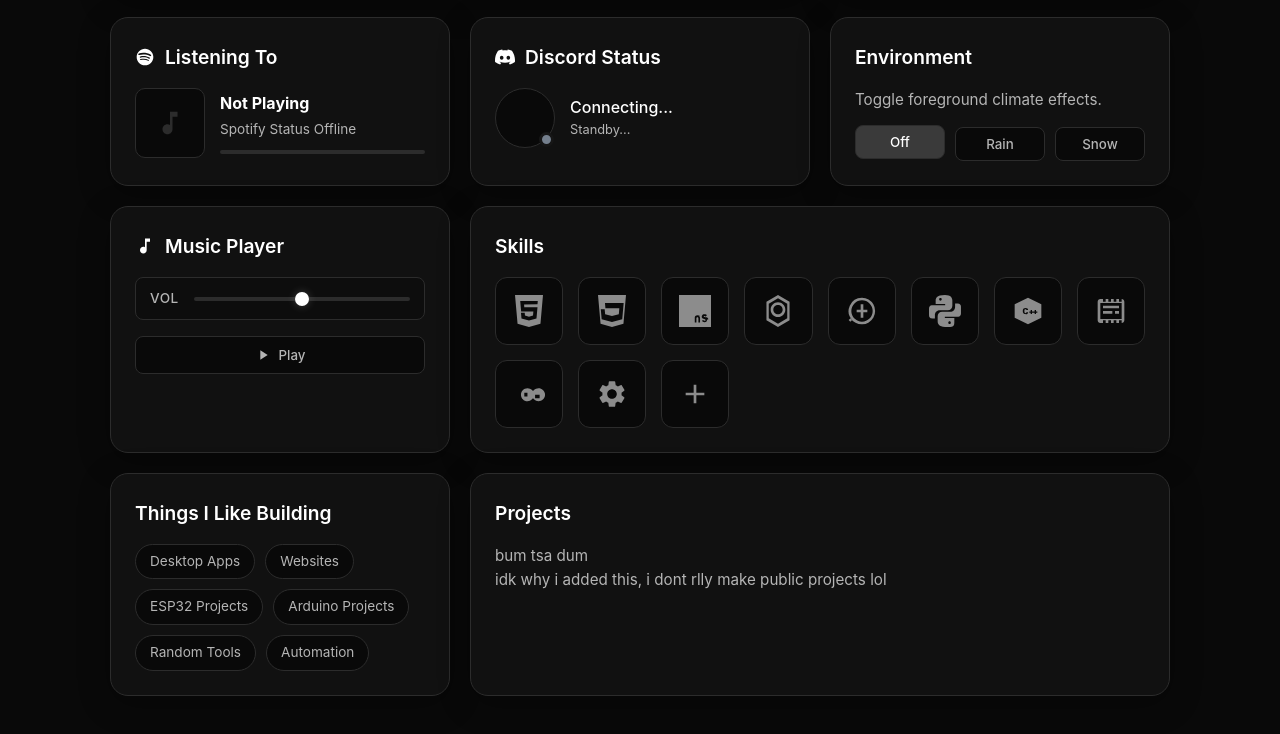
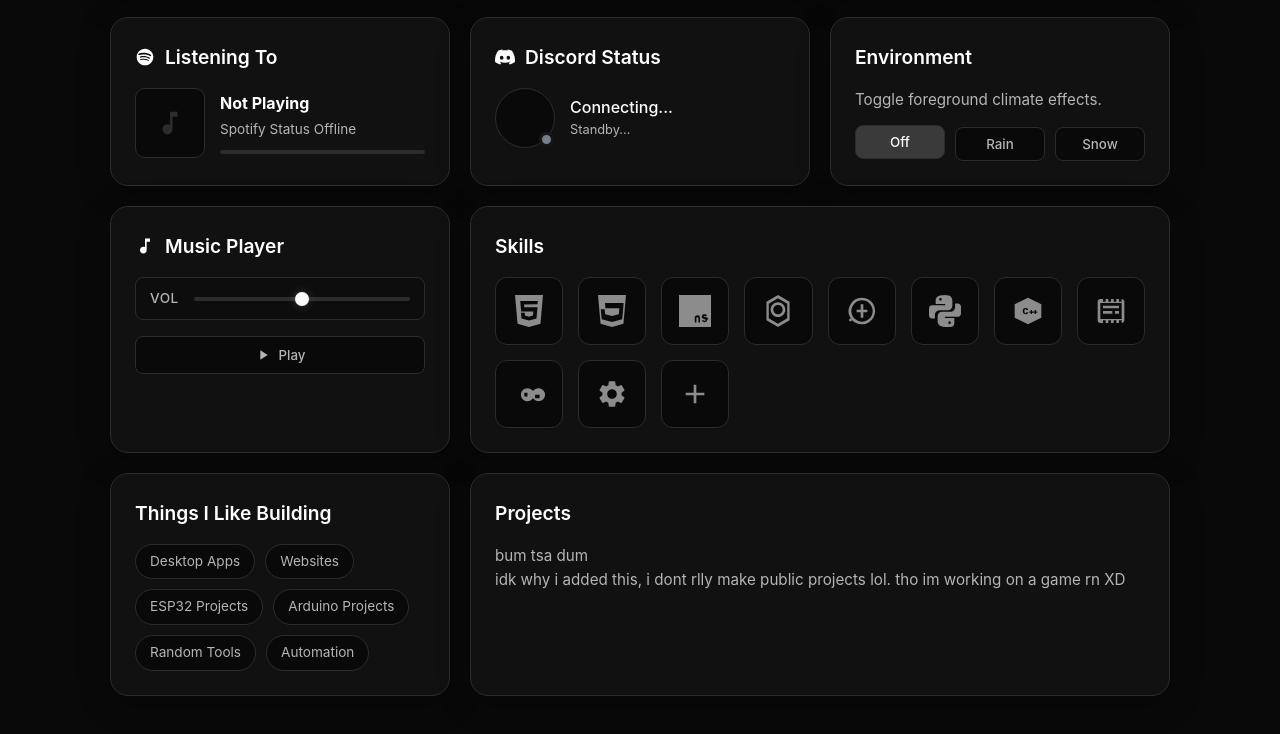
Before and after one commit to a1lolll/a1lolll.github.io, a plain HTML site: page index.html in a window 1280 px wide. Shown: the part 809-1543 px from the top of the page. Drawn offline with Linux system fonts and the light colour scheme.

Commit message:
Update index.html

```diff
--- a/index.html
+++ b/index.html
@@ -697,7 +697,7 @@
             <div class="card span-2 scroll-anim" id="projects-card">
                 <h3>Projects</h3>
                 <p>bum tsa dum</p>
-                <p>idk why i added this, i dont rlly make public projects lol</p>
+                <p>idk why i added this, i dont rlly make public projects lol. tho im working on a game rn XD </p>
             </div>
 
         </section>
```
